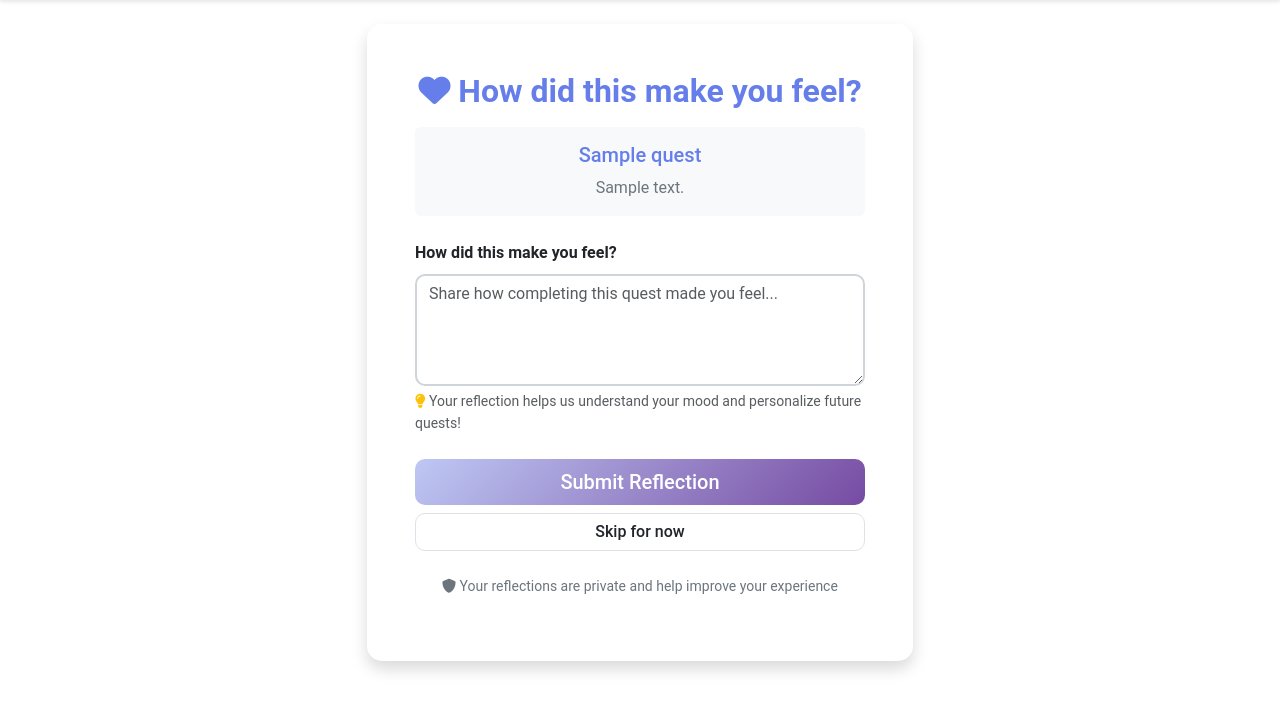
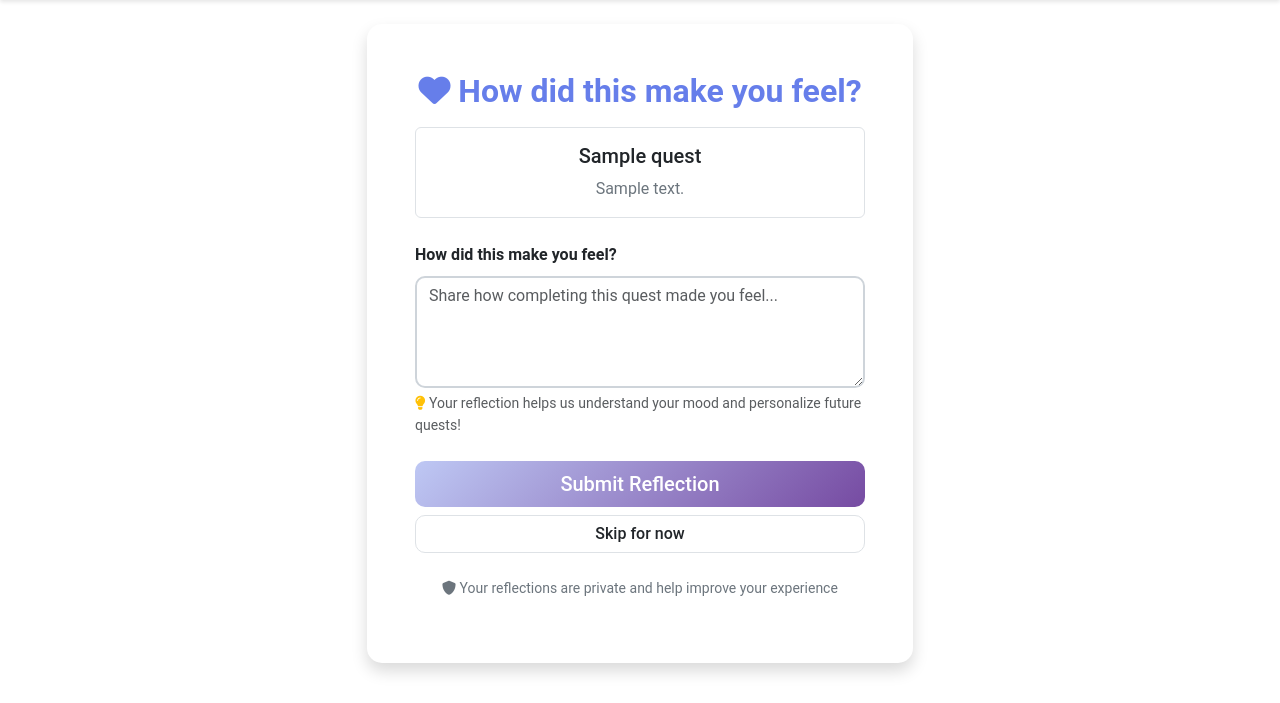
Before and after one commit to pierceluu10/Questr, a Flask app: page /reflection/1 in a window 1280 px wide. Shown: the part 65-768 px from the top of the page. Run offline with Flask 3, Linux system fonts and the light colour scheme; a user stored in the database is signed in; tables that the repository leaves empty hold one stand-in row (values such as "Sample post").

Commit message:
Update reflection.html

```diff
--- a/templates/reflection.html
+++ b/templates/reflection.html
@@ -11,8 +11,8 @@
                     <h2 class="fw-bold text-primary mb-3">
                         <i class="fas fa-heart"></i> How did this make you feel?
                     </h2>
-                    <div class="quest-summary p-3 bg-light rounded mb-4">
-                        <h5 class="text-primary mb-2">{{ quest.title }}</h5>
+                    <div class="quest-summary p-3 rounded mb-4" style="background: var(--card-bg); border: 1px solid var(--border-color);">
+                        <h5 class="mb-2" style="color: var(--primary);">{{ quest.title }}</h5>
                         <p class="text-muted mb-0">{{ quest.description }}</p>
                     </div>
                 </div>
```
